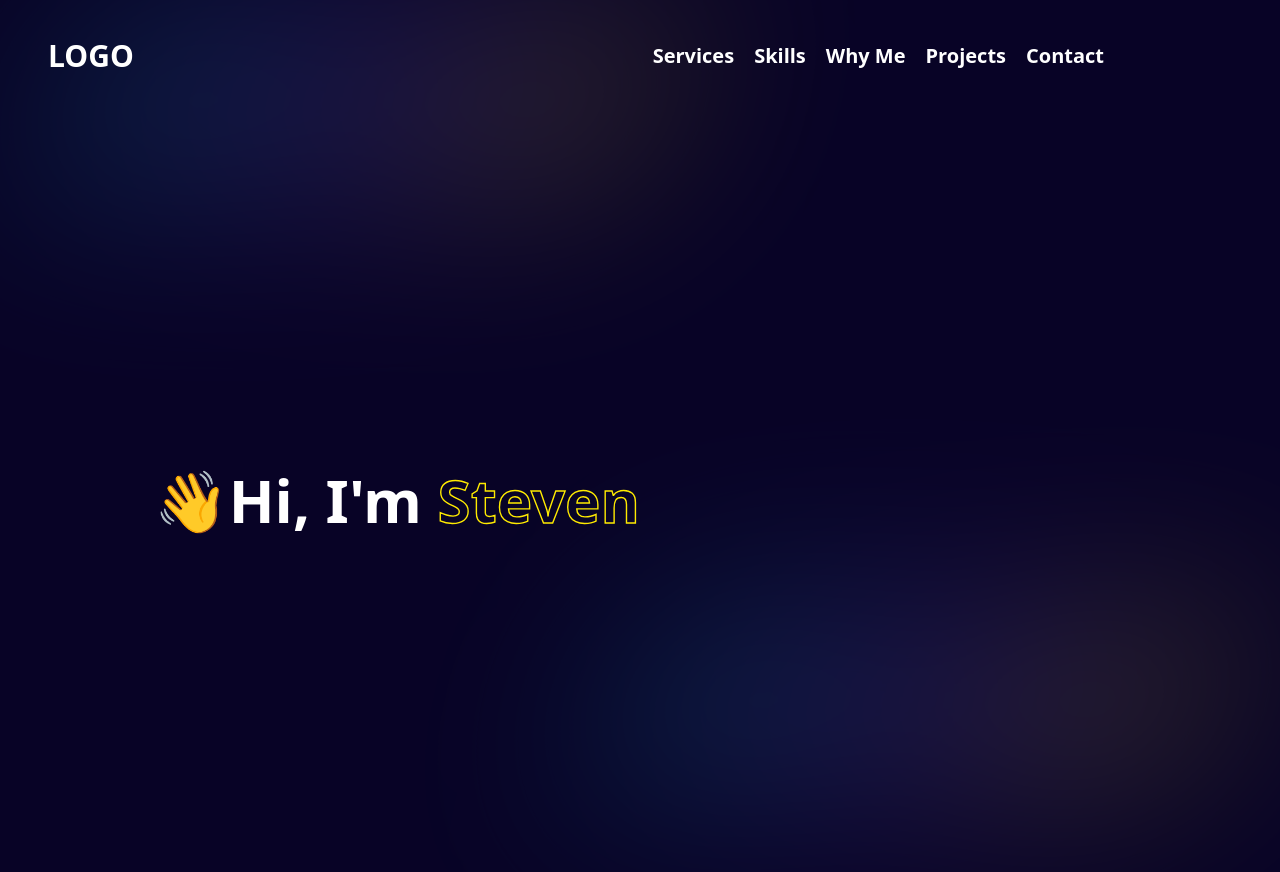
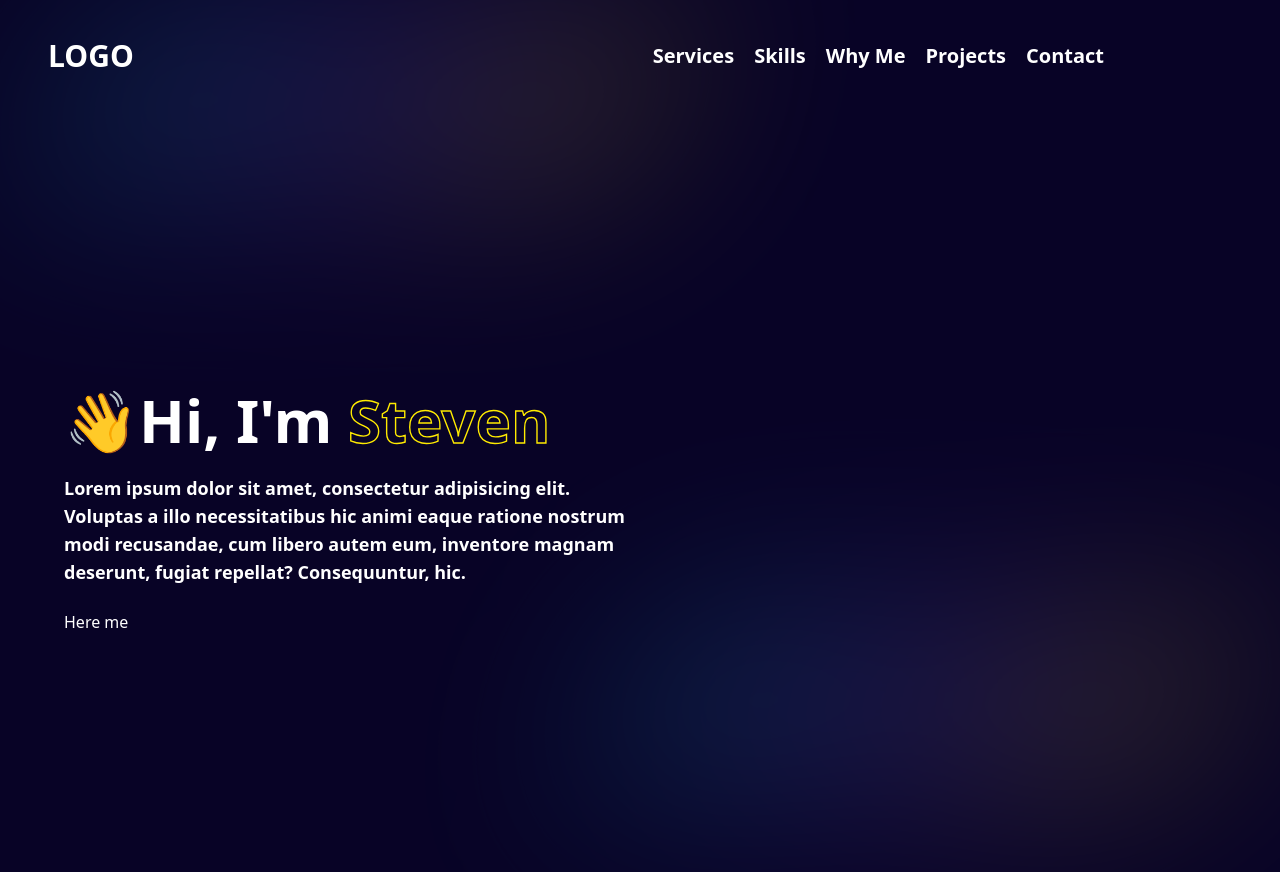
Before and after one commit to drummer-Yurii/vue-3-portfolio, a Vue app: page / in a window 1280 px wide. Shown: the top 872 px of the page. Built offline with nearby package versions, Linux system fonts and the light colour scheme; some icons are missing.

Commit message:
description for hero section

```diff
--- a/src/components/layout/HeroSection.vue
+++ b/src/components/layout/HeroSection.vue
@@ -16,6 +16,14 @@
             Steven
           </span>
         </h1>
+        <p class="text-lg max-w-xl mx-auto lg:mx-0 font-semibold">
+          Lorem ipsum dolor sit amet, consectetur adipisicing elit. Voluptas a illo necessitatibus
+          hic animi eaque ratione nostrum modi recusandae, cum libero autem eum, inventore magnam
+          deserunt, fugiat repellat? Consequuntur, hic.
+        </p>
+        <div class="mt-6 flex justify-center lg:justify-start">
+            <button>Here me</button>
+        </div>
       </header>
     </main>
   </section>
```
